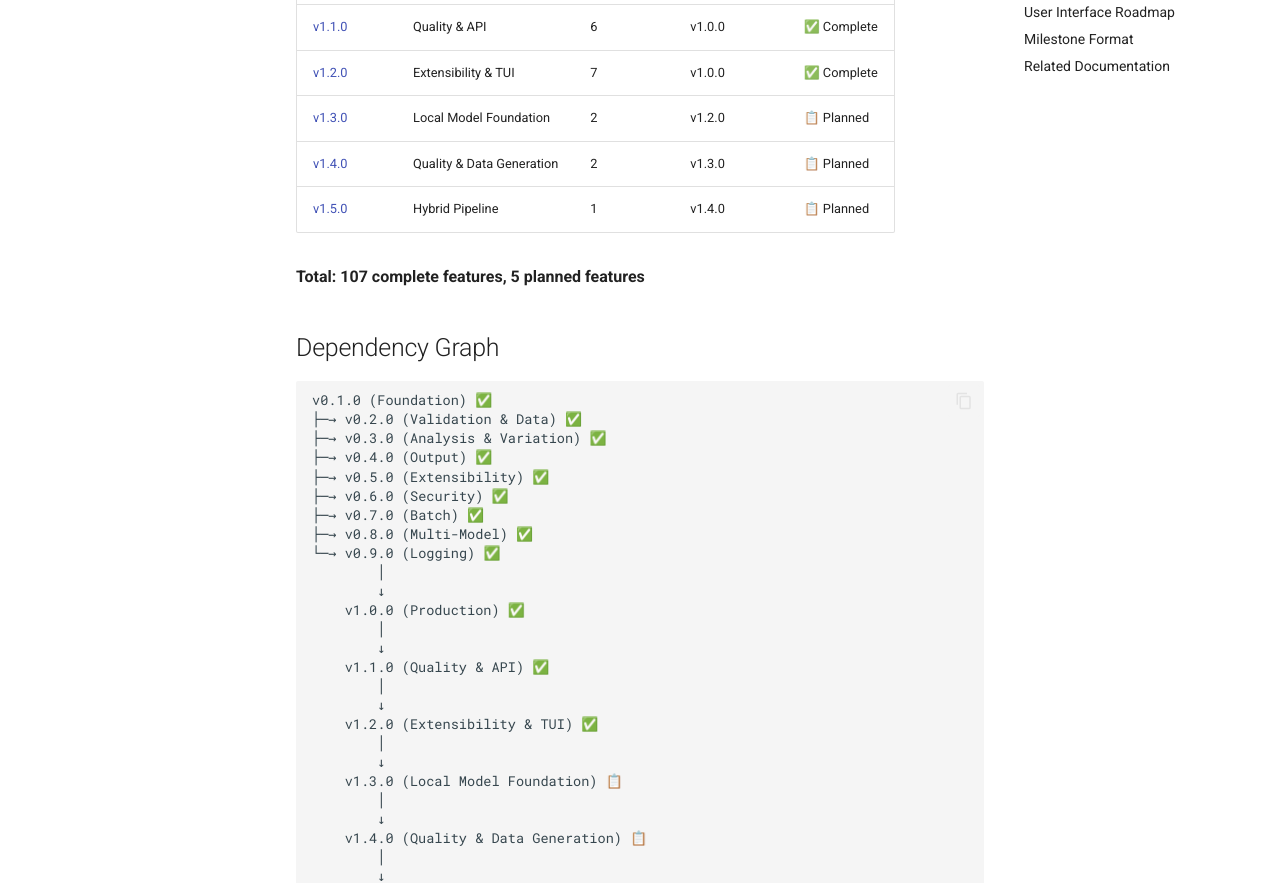
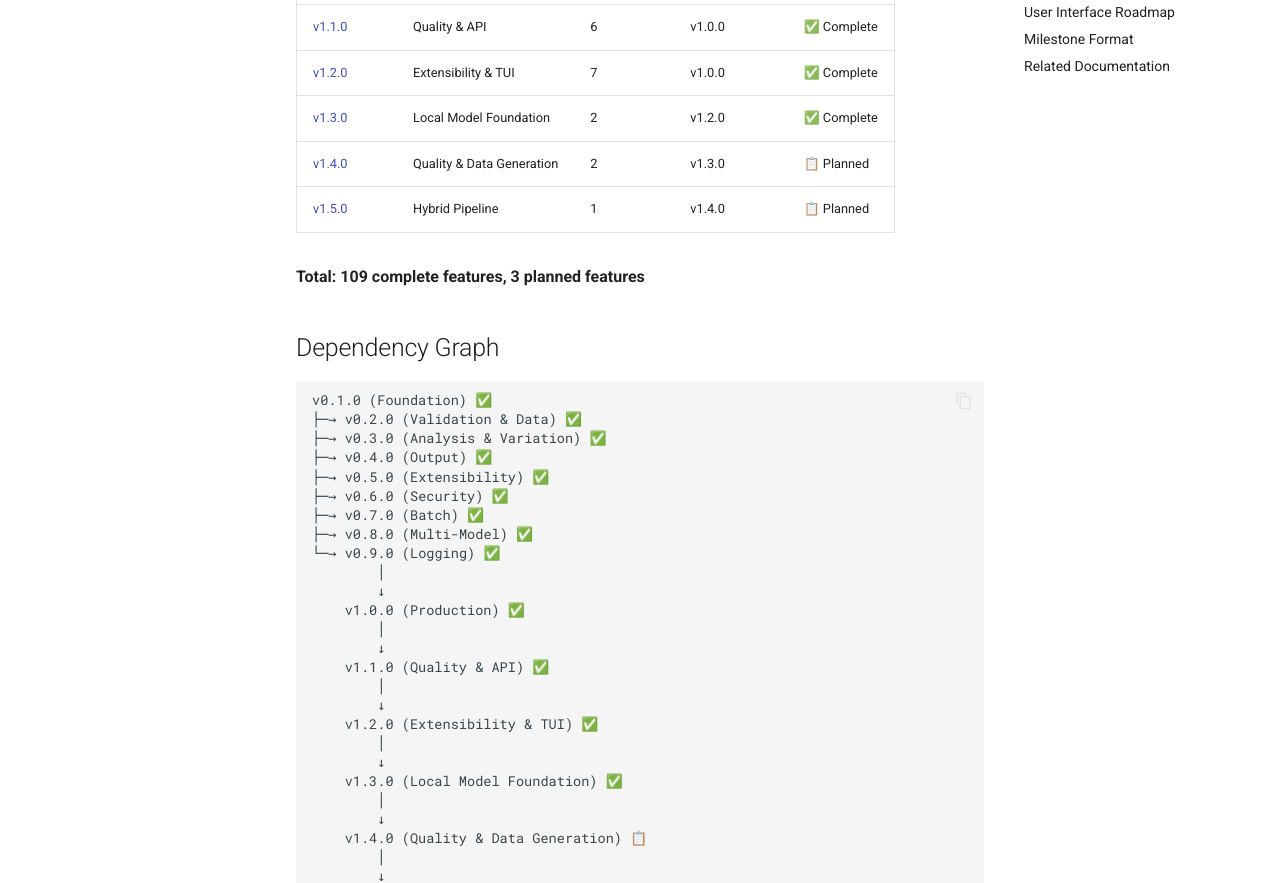
Before and after one commit to REPPL/Persona, an MkDocs documentation site: the page built from docs/development/roadmap/milestones/README.md, in a window 1280 px wide and 1400 px high, scrolled down 690 px. Shown: the part 150-1033 px from the top of the window. Built offline with MkDocs 1.6.1 and Material for MkDocs 9.7.7, drawn with Linux system fonts in a browser that asks for light colours; comment, search, counter and statistics services are not loaded; some of the changed text lies outside the part shown.

Commit message:
chore: bump version to 1.3.0 and fix milestone status
- Update pyproject.toml version from 1.1.0 to 1.3.0
- Mark v1.3.0 as complete in milestones/README.md
- Update dependency graph and UI roadmap with v1.3.0 checkmark
- Fix v0.1.0.md footer status (Planned → Complete)
- Update feature count: 109 complete, 3 planned

🤖 Generated with [Claude Code](https://claude.com/claude-code)

Co-Authored-By: Claude Opus 4.5 <noreply@anthropic.com>

```diff
--- a/docs/development/roadmap/milestones/README.md
+++ b/docs/development/roadmap/milestones/README.md
@@ -18,11 +18,11 @@ Release planning and milestone documentation.
 | [v1.0.0](v1.0.0.md) | Production | 12 | All above | ✅ Complete |
 | [v1.1.0](v1.1.0.md) | Quality & API | 6 | v1.0.0 | ✅ Complete |
 | [v1.2.0](v1.2.0.md) | Extensibility & TUI | 7 | v1.0.0 | ✅ Complete |
-| [v1.3.0](v1.3.0.md) | Local Model Foundation | 2 | v1.2.0 | 📋 Planned |
+| [v1.3.0](v1.3.0.md) | Local Model Foundation | 2 | v1.2.0 | ✅ Complete |
 | [v1.4.0](v1.4.0.md) | Quality & Data Generation | 2 | v1.3.0 | 📋 Planned |
 | [v1.5.0](v1.5.0.md) | Hybrid Pipeline | 1 | v1.4.0 | 📋 Planned |
 
-**Total: 107 complete features, 5 planned features**
+**Total: 109 complete features, 3 planned features**
 
 ## Dependency Graph
 
@@ -47,7 +47,7 @@ v0.1.0 (Foundation) ✅
     v1.2.0 (Extensibility & TUI) ✅
         │
         ↓
-    v1.3.0 (Local Model Foundation) 📋
+    v1.3.0 (Local Model Foundation) ✅
         │
         ↓
     v1.4.0 (Quality & Data Generation) 📋
@@ -73,7 +73,7 @@ v1.1.0  ──────  Quality Metrics + REST API (FastAPI)
 v1.2.0  ──────  Plugin System + TUI Dashboard (Textual) ✅
                 Extensible plugins and full-screen terminal monitoring
 
-v1.3.0  ──────  Local Model Foundation
+v1.3.0  ──────  Local Model Foundation ✅
                 Native Ollama provider + PII detection
 
 v1.4.0  ──────  Quality & Data Generation
--- a/pyproject.toml
+++ b/pyproject.toml
@@ -4,7 +4,7 @@ build-backend = "setuptools.build_meta"
 
 [project]
 name = "persona"
-version = "1.1.0"
+version = "1.3.0"
 description = "Generate realistic user personas from your data using AI"
 readme = "README.md"
 license = {text = "GPL-3.0-or-later"}
```
Also changed, not shown: docs/development/roadmap/milestones/v0.1.0.md (+1 -1 lines).
